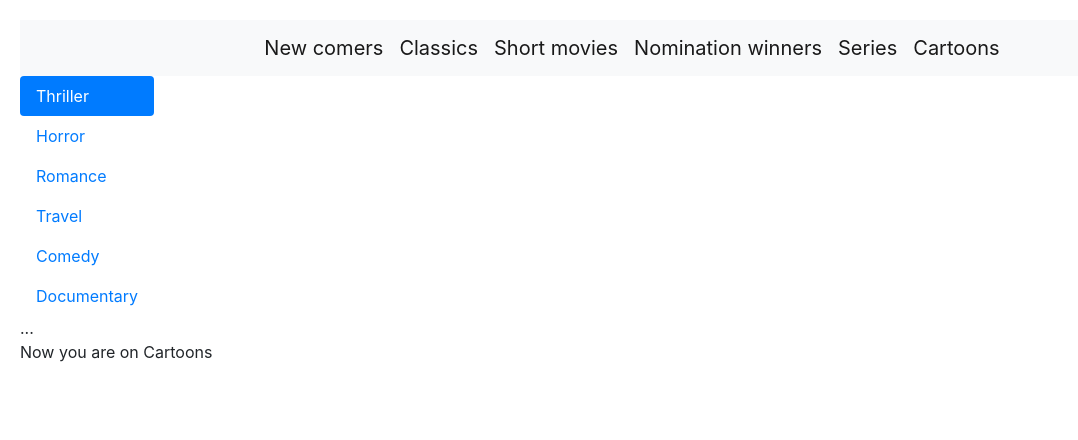
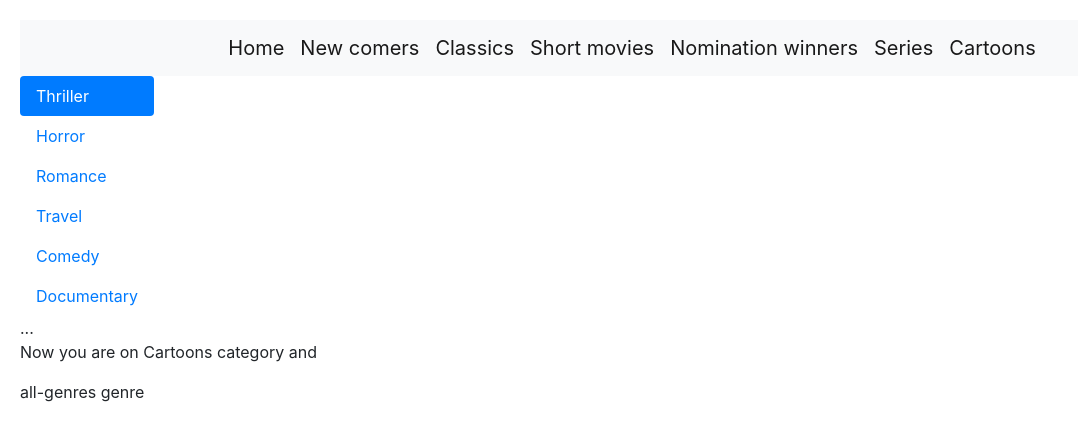
Before and after one commit to SidnevIgor/MongoDB_CURRENT, an Angular app in the folder front/: page /selection/Cartoons/all-genres in a window 1280 px wide. Shown: the top 440 px of the page, without its empty margins (0-1078 px from the left). Built offline with nearby package versions, Linux system fonts and the light colour scheme.

Commit message:
Adding stylying for left navigation bar

```diff
--- a/front/src/app/category/category.component.html
+++ b/front/src/app/category/category.component.html
@@ -1,3 +1,6 @@
 <p>
-  Now you are on {{searchCategory}}
+  Now you are on {{searchCategory}} category and
 </p>
+<p>
+  {{searchGenre}} genre
+</p>
--- a/front/src/app/leftbar/leftbar.component.html
+++ b/front/src/app/leftbar/leftbar.component.html
@@ -1,10 +1,10 @@
 <div class="nav flex-column nav-pills" id="v-pills-tab" role="tablist" aria-orientation="vertical">
-  <a class="nav-link active" id="v-pills-home-tab" data-toggle="pill" role="tab" aria-controls="v-pills-home" aria-selected="true">Thriller</a>
-  <a class="nav-link" id="v-pills-profile-tab" data-toggle="pill" role="tab" aria-controls="v-pills-profile" aria-selected="false">Horror</a>
-  <a class="nav-link" id="v-pills-messages-tab" data-toggle="pill" role="tab" aria-controls="v-pills-messages" aria-selected="false">Romance</a>
-  <a class="nav-link" id="v-pills-settings-tab" data-toggle="pill" role="tab" aria-controls="v-pills-settings" aria-selected="false">Travel</a>
-  <a class="nav-link" id="v-pills-settings-tab" data-toggle="pill" role="tab" aria-controls="v-pills-settings" aria-selected="false">Comedy</a>
-  <a class="nav-link" id="v-pills-settings-tab" data-toggle="pill" role="tab" aria-controls="v-pills-settings" aria-selected="false">Documentary</a>
+  <a class="nav-link active" [routerLink]="['/selection',getCategory(),getGenre('Thriller')]" id="v-pills-home-tab" data-toggle="pill" role="tab" aria-controls="v-pills-home" aria-selected="true">Thriller</a>
+  <a class="nav-link" [routerLink]="['/selection',getCategory(),getGenre('Horror')]" id="v-pills-profile-tab" data-toggle="pill" role="tab" aria-controls="v-pills-profile" aria-selected="false">Horror</a>
+  <a class="nav-link" [routerLink]="['/selection',getCategory(),getGenre('Romance')]" id="v-pills-messages-tab" data-toggle="pill" role="tab" aria-controls="v-pills-messages" aria-selected="false">Romance</a>
+  <a class="nav-link" [routerLink]="['/selection',getCategory(),getGenre('Travel')]" id="v-pills-settings-tab" data-toggle="pill" role="tab" aria-controls="v-pills-settings" aria-selected="false">Travel</a>
+  <a class="nav-link" [routerLink]="['/selection',getCategory(),getGenre('Comedy')]" id="v-pills-settings-tab" data-toggle="pill" role="tab" aria-controls="v-pills-settings" aria-selected="false">Comedy</a>
+  <a class="nav-link" [routerLink]="['/selection',getCategory(),getGenre('Documentary')]" id="v-pills-settings-tab" data-toggle="pill" role="tab" aria-controls="v-pills-settings" aria-selected="false">Documentary</a>
 </div>
 <div class="tab-content" id="v-pills-tabContent">
   <div class="tab-pane fade show active" id="v-pills-home" role="tabpanel" aria-labelledby="v-pills-home-tab">...</div>
--- a/front/src/app/leftbar/leftbar.component.ts
+++ b/front/src/app/leftbar/leftbar.component.ts
@@ -11,5 +11,10 @@ export class LeftbarComponent implements OnInit {
 
   ngOnInit() {
   }
-
+  getGenre(genre:string):string{
+    return genre;
+  }
+  getCategory():string{
+    return 'all-categories';
+  }
 }
--- a/front/src/app/navbar/navbar.component.css
+++ b/front/src/app/navbar/navbar.component.css
@@ -4,3 +4,6 @@
     display: block;
     text-align: center;
 }
+.navbar-brand:hover{
+  color: red;
+}
--- a/front/src/app/navbar/navbar.component.html
+++ b/front/src/app/navbar/navbar.component.html
@@ -1,4 +1,5 @@
 <nav class="navbar navbar-expand-lg navbar-light bg-light">
+  <a class="navbar-brand" routerLink="">Home</a>
   <a class="navbar-brand" [routerLink]="['/selection',getCategory('newcomers'),getGenre()]">New comers</a>
   <a class="navbar-brand" [routerLink]="['/selection',getCategory('classics'),getGenre()]">Classics</a>
   <a class="navbar-brand" [routerLink]="['/selection',getCategory('short-movies'),getGenre()]">Short movies</a>
--- a/front/src/app/navbar/navbar.component.ts
+++ b/front/src/app/navbar/navbar.component.ts
@@ -17,6 +17,6 @@ export class NavbarComponent implements OnInit {
     return category;
   }
   getGenre():string{
-    return 'allgenres';
+    return 'all-genres';
   }
 }
```
